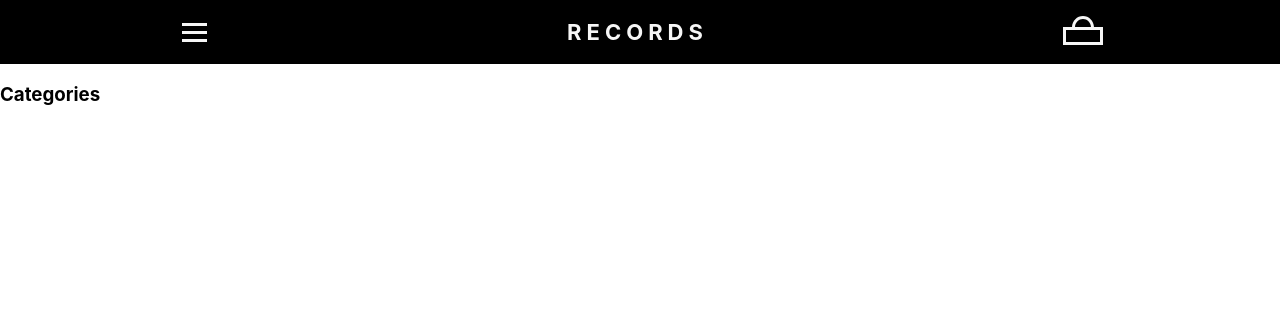
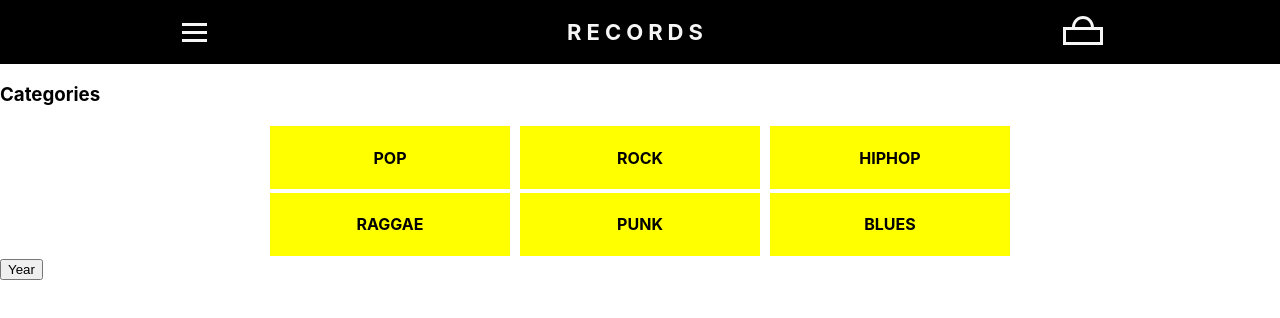
Before and after one commit to matthiasnyman/record-store, a React (Create React App) app: page /categories in a window 1280 px wide. Shown: the top 318 px of the page. Built offline with nearby package versions, Linux system fonts and the light colour scheme.

Commit message:
started on categories

```diff
--- a/src/Components/Carousel/Carousel.js
+++ b/src/Components/Carousel/Carousel.js
@@ -12,7 +12,7 @@ function CarouselComponent(){
     showThumbs={false}
     showStatus={false}
     centerSlidePercentage={20}
-    emulateTouch
+    // emulateTouch
     infiniteLoop
   >
     <Product  />
--- a/src/Components/Categories/Categories.js
+++ b/src/Components/Categories/Categories.js
@@ -1,10 +1,21 @@
 import React from 'react';
+import './Categories.scss';
 
 const Categories = () => {
   return(
-    <div>
+    <>
       <h3>Categories</h3>
-    </div>
+      <div className='categories-container'>
+        <div><h4>pop</h4></div>
+        <div><h4>Rock</h4></div>
+        <div><h4>Hiphop</h4></div>
+        <div><h4>Raggae</h4></div>
+        <div><h4>punk</h4></div>
+        <div><h4>Blues</h4></div>
+      </div>
+
+      <button>Year</button>
+    </>
   )
 }
 
--- /dev/null
+++ b/src/Components/Categories/Categories.scss
@@ -0,0 +1,15 @@
+.categories-container{
+  display: flex;
+  flex-flow: row wrap;
+  max-width: 750px;
+  justify-content: space-around;
+  margin: auto;
+  div{
+    background-color: yellow;
+    text-align: center;
+    text-transform: uppercase;
+    width: 240px;
+    margin: 2px;
+  }
+
+}
--- a/src/Components/Home/Home.js
+++ b/src/Components/Home/Home.js
@@ -10,12 +10,13 @@ const Home = () => {
         <img className="record-header" src={ recordImg } />
         {/* <h3 className="text-header">record</h3> */}
       </div>
+      <div className="splitter"><h4>Reconmended</h4></div>
       <Carousel></Carousel>
-      <br />
+      <div className="splitter"><h4>newcommers</h4></div>
       <Carousel></Carousel>
-      <br />
+      <div className="splitter"><h4>Sale</h4></div>
       <Carousel></Carousel>
-      <br />
+      <div className="splitter"><h4>Pop</h4></div>
       <Carousel></Carousel>
     </>
   )
--- a/src/Components/Home/Home.scss
+++ b/src/Components/Home/Home.scss
@@ -13,3 +13,20 @@
   left: 50%;
   width: 100%;
 }
+
+.splitter{
+  width: 100%;
+  height: 50px;
+  background-color: #1d1d1d;
+  margin: 0;
+  display: flex;
+  justify-content: center;
+  align-items: center;
+
+  h4{
+    margin: 0;
+    color: white;
+    text-transform: uppercase;
+    font-size: 20px;
+  }
+}
```
